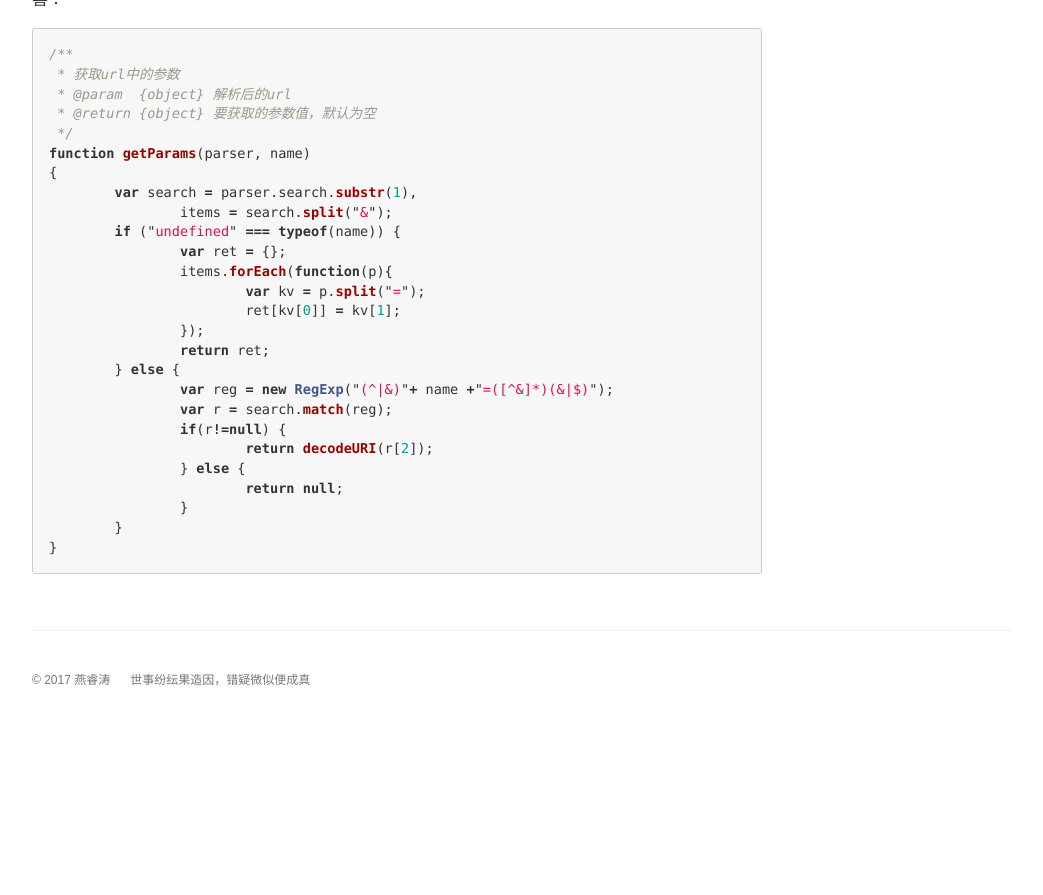
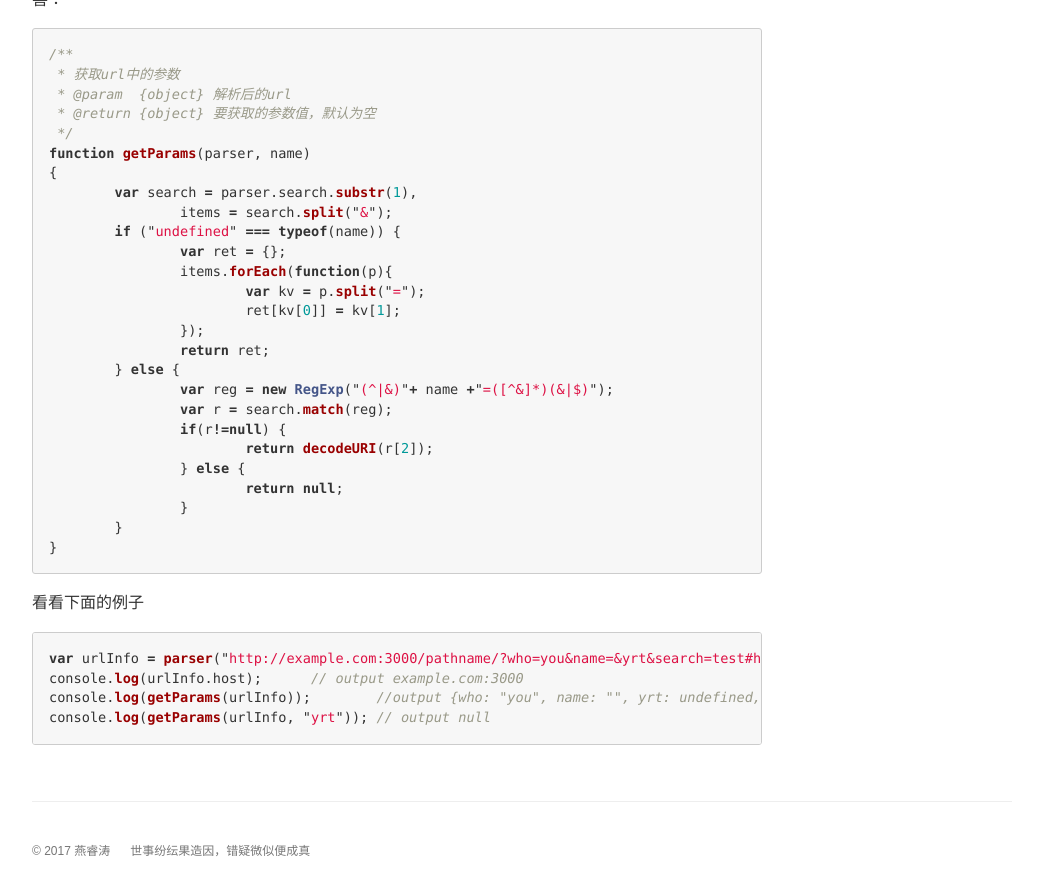
Before and after one commit to rtyan/rtyan.github.io, a Jekyll site: the page built from _posts/2017-11-16-js-parse-url.md, in a window 1280 px wide and 900 px high, scrolled down 2113 px. Shown: the top 895 px of the window, without its empty margins (118-1161 px from the left). Built offline with Jekyll 4.4.1, drawn with Linux system fonts in a browser that asks for light colours; nearby versions of some CDN libraries; library files that are not in the unit come from our copies; before the commit the page ends 2842 px from its top, so only the background shows below that.

Commit message:
web中解析url

````diff
--- a/_posts/2017-11-16-js-parse-url.md
+++ b/_posts/2017-11-16-js-parse-url.md
@@ -93,3 +93,12 @@ function getParams(parser, name)
 	}
 }
 ```
+
+看看下面的例子
+
+```js
+var urlInfo = parser("http://example.com:3000/pathname/?who=you&name=&yrt&search=test#hash");
+console.log(urlInfo.host);	// output example.com:3000
+console.log(getParams(urlInfo));	//output {who: "you", name: "", yrt: undefined, search: "test"}
+console.log(getParams(urlInfo, "yrt"));	// output null
+```
````
